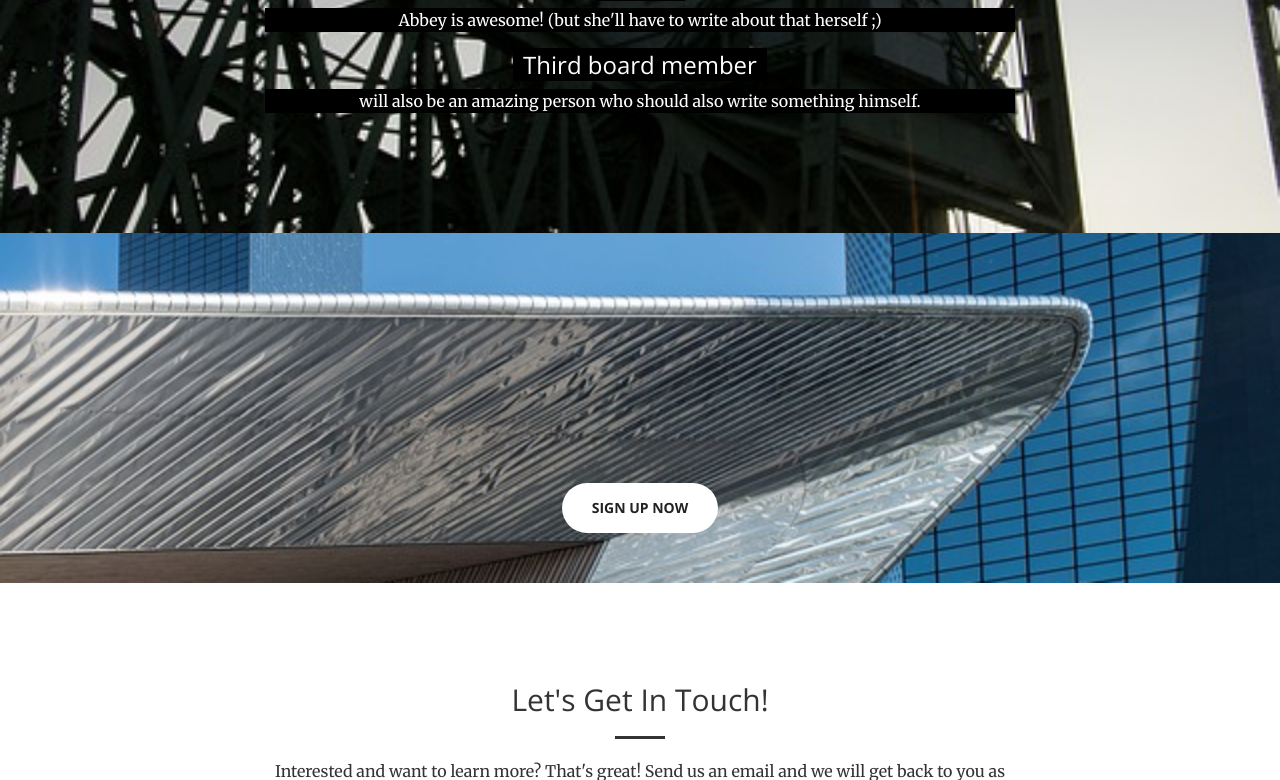
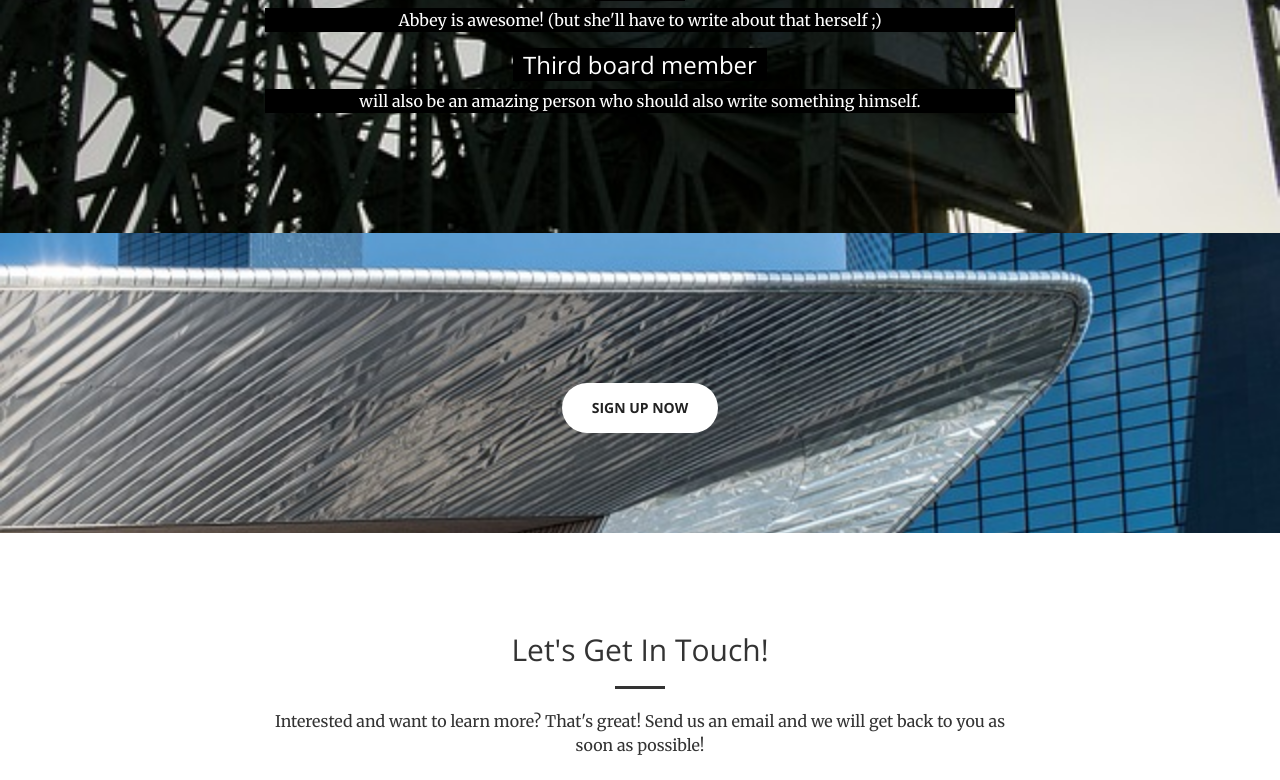
Before and after one commit to abbeywaldron/daysofcode, a PHP site: page /main.html in a window 1280 px wide. Shown: the part 2151-2931 px from the top of the page. Run offline with PHP 8.4, Linux system fonts and the light colour scheme.

Commit message:
more css

```diff
--- a/css/creative.css
+++ b/css/creative.css
@@ -128,7 +128,7 @@ aside {
 .navbar-default .nav > li.active>a,
 .navbar-default .nav>li.active>a:focus {
     /*color: #f05f40!important;*/
-color: #5d8598; /*!important;*/
+color: #5d8598!important;
     background-color: transparent;
 }
 
@@ -181,7 +181,8 @@ color: #5d8598; /*!important;*/
 
     .navbar-default.affix .nav > li>a,
     .navbar-default.affix .nav>li>a:focus {
-        color: #222;
+        /*color: #222;*/
+	color: white;
     }
 
     .navbar-default.affix .nav > li>a:hover,
@@ -237,7 +238,8 @@ header {
 }
 
 .action-button {
-    margin-top: 200px;
+    margin-top: 100px;
+    margin-bottom: 50px;
 }
 
 .tape {
```
